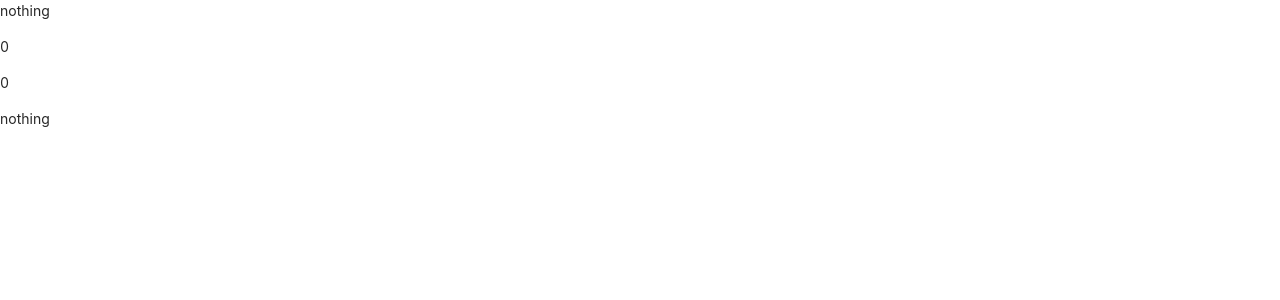
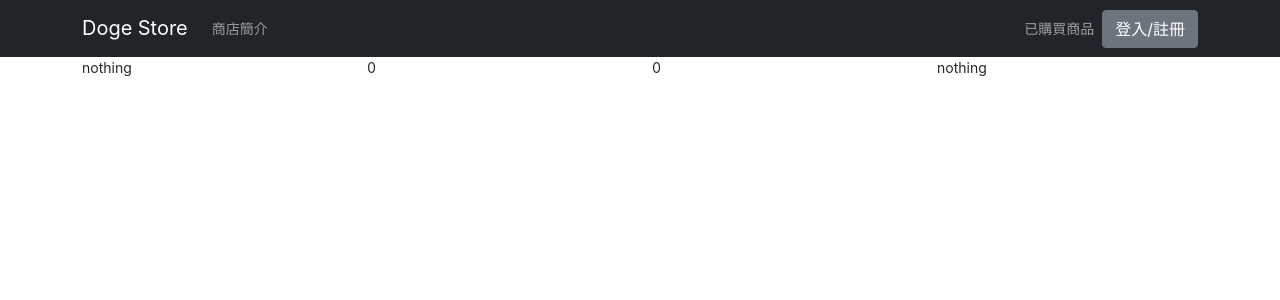
Before and after one commit to franky3020/doge_store_front, a React (Create React App) app: page /product/1 in a window 1280 px wide. Shown: the top 300 px of the page. Built offline with nearby package versions, Linux system fonts and the light colour scheme; no server answers.

Commit message:
修正沒有用react bootstrap 的地方

```diff
--- a/src/pages/AppLogin.tsx
+++ b/src/pages/AppLogin.tsx
@@ -64,9 +64,6 @@ export default class AppLogin extends React.Component<IAppLoginProps, IAppLoginS
                             </Form.Group>
                         </Form>
 
-
-
-
                     </Modal.Body>
                     <Modal.Footer>
 
--- a/src/pages/AppNavbar.tsx
+++ b/src/pages/AppNavbar.tsx
@@ -20,7 +20,7 @@ export default class AppNavbar extends React.Component<IAppNavbarProps, IAppNavb
         return (
             <Navbar collapseOnSelect expand="lg" bg="dark" variant="dark">
                 <Container>
-                    <Navbar.Brand href="#home">Doge Store</Navbar.Brand>
+                    <Navbar.Brand href="/">Doge Store</Navbar.Brand>
                     <Navbar.Toggle aria-controls="responsive-navbar-nav" />
                     <Navbar.Collapse id="responsive-navbar-nav">
                         <Nav className="me-auto">
@@ -29,9 +29,7 @@ export default class AppNavbar extends React.Component<IAppNavbarProps, IAppNavb
                         </Nav>
                         <Nav>
                             <Nav.Link href="#purchased_list">已購買商品</Nav.Link>
-                            {/* <Nav.Link href="#login">登入/登出</Nav.Link> */}
                             <AppLogin/>
-
                         </Nav>
                     </Navbar.Collapse>
                 </Container>
--- a/src/pages/ListProduct/Product.tsx
+++ b/src/pages/ListProduct/Product.tsx
@@ -40,8 +40,9 @@ export default class Product extends React.Component<IProductProps, IProductStat
 
         return (
 
-            <Card style={{ width: '18rem' }}>
-                <Link className="d-flex justify-content-center" to={"/product/" + this.props.id}>
+            // <Card style={{ width: '18rem' }}>
+            <Card>
+                <Link  to={"/product/" + this.props.id}>
                     <Card.Img variant="top" src="https://random.imagecdn.app/250/250" />
                 </Link>
 
--- a/src/pages/ListProduct/ProductApp.tsx
+++ b/src/pages/ListProduct/ProductApp.tsx
@@ -4,6 +4,10 @@ import React, { Component } from 'react';
 import Product, { IProductProps } from "./Product";
 
 import AppNavbar from '../AppNavbar';
+
+
+import { Container, Row, Col } from 'react-bootstrap';
+
 
 export interface IProductAppProps {
 
@@ -70,23 +74,21 @@ export default class ProductApp extends Component<IProductAppProps, IProductAppS
         return (
             <React.Fragment>
                 <AppNavbar />
-                <div className='container'>
-                    <div className='row'>
+                <Container>
+
+                    <Row gap={2}>
 
                         {
                             this.state.products.map(product => {
                                 return (
-                                    <div className="col-3">
+                                    <Col sm={6} md={4}>
                                         <Product key={product.id} id={product.id} name={product.name} create_user_id={product.create_user_id} price={product.price} describe={product.describe} />
-                                    </div>
-
+                                    </Col>
                                 );
                             })
                         }
-                    </div>
-
-
-                </div>
+                    </Row>
+                </Container>
             </React.Fragment>
         );
     }
--- a/src/pages/ProductDetail.tsx
+++ b/src/pages/ProductDetail.tsx
@@ -1,4 +1,6 @@
 import * as React from 'react';
+import AppNavbar from './AppNavbar';
+import { Container, Row, Col } from 'react-bootstrap';
 
 export interface IProductDetailProps {
 
@@ -29,7 +31,7 @@ export default class ProductDetail extends React.Component<IProductDetailProps,
 
         this.getProduct();
 
-        if(typeof this.getProductInterval === "undefined") {
+        if (typeof this.getProductInterval === "undefined") {
             this.getProductInterval = setInterval(() => {
                 this.getProduct();
             }, 1000);
@@ -67,12 +69,18 @@ export default class ProductDetail extends React.Component<IProductDetailProps,
 
     public render() {
         return (
-            <div>
-                <p>{this.state.name}</p>
-                <p>{this.state.create_user_id}</p>
-                <p>{this.state.price}</p>
-                <p>{this.state.describe}</p>
-            </div>
+            <React.Fragment>
+                <AppNavbar />
+                <Container>
+                    <Row>
+                        <Col>{this.state.name}</Col>
+                        <Col>{this.state.create_user_id}</Col>
+                        <Col>{this.state.price}</Col>
+                        <Col>{this.state.describe}</Col>
+                    </Row>
+                </Container>
+            </React.Fragment>
+
         );
     }
 }
```
